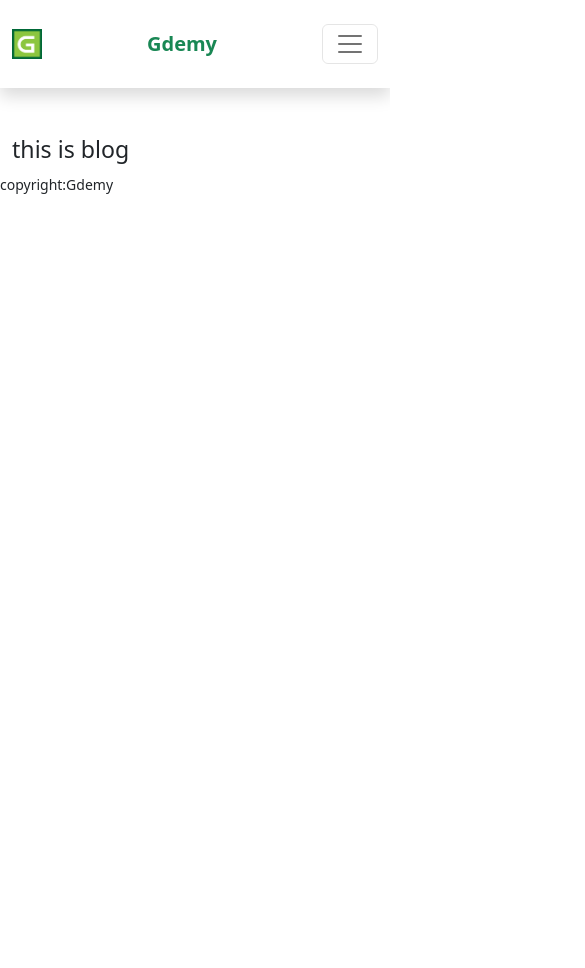
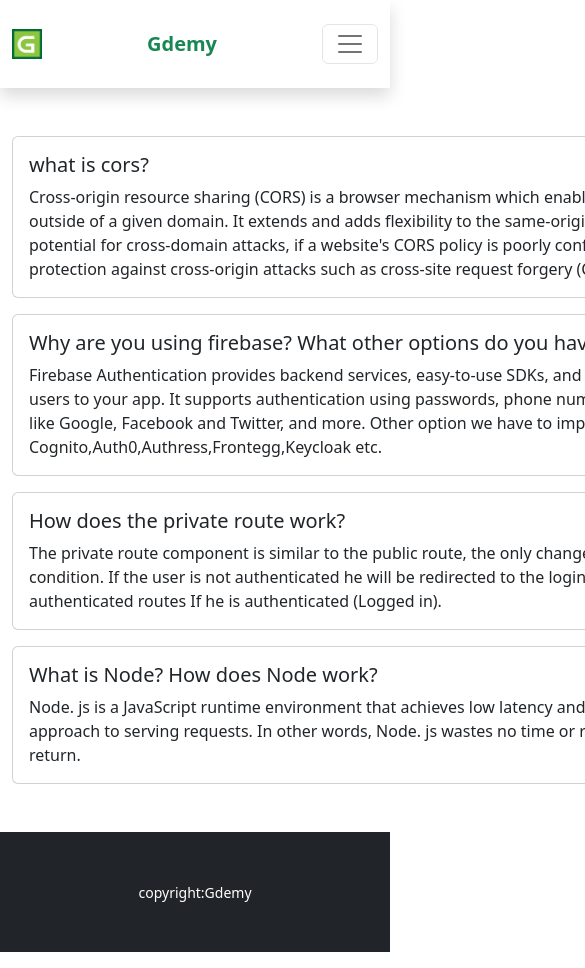
Before and after one commit to risaadodx/learning-platform-client-side, a React (Create React App) app: page /blog in a window 390 px wide. Shown: the top 968 px of the page, 585 px wide, since content can reach past the window. Before the commit the page ends 844 px from the top, so only its background shows below. Built offline with nearby package versions, Linux system fonts and the light colour scheme; no server answers.

Commit message:
rreact to pdf added

```diff
--- a/package.json
+++ b/package.json
@@ -3,6 +3,7 @@
   "version": "0.1.0",
   "private": true,
   "dependencies": {
+    "@react-pdf/renderer": "^3.0.0",
     "@testing-library/jest-dom": "^5.16.5",
     "@testing-library/react": "^13.4.0",
     "@testing-library/user-event": "^13.5.0",
@@ -14,6 +15,7 @@
     "react-icons": "^4.6.0",
     "react-router-dom": "^6.4.2",
     "react-scripts": "5.0.1",
+    "react-to-pdf": "0.0.14",
     "web-vitals": "^2.1.4"
   },
   "scripts": {
--- /dev/null
+++ b/src/Checkout/Checkout.js
@@ -0,0 +1,12 @@
+import React from "react";
+import { Link, useLoaderData } from "react-router-dom";
+
+const Checkout = () => {
+  return (
+    <div>
+      <h2>Checkout page</h2>
+    </div>
+  );
+};
+
+export default Checkout;
--- a/src/Contexts/AuthProvider/AuthProvider.js
+++ b/src/Contexts/AuthProvider/AuthProvider.js
@@ -15,31 +15,44 @@ const auth = getAuth(app);
 
 const AuthProvider = ({ children }) => {
   const [user, setUser] = useState(null);
+  const [loading, setLoading] = useState(true);
 
   const providerLogin = (provider) => {
+    setLoading(true);
     return signInWithPopup(auth, provider);
   };
 
   const createUser = (email, password) => {
+    setLoading(true);
     return createUserWithEmailAndPassword(auth, email, password);
   };
 
   const signIn = (email, password) => {
+    setLoading(true);
     return signInWithEmailAndPassword(auth, email, password);
   };
 
   const logOut = () => {
+    setLoading(true);
     return signOut(auth);
   };
   useEffect(() => {
     const unsubscribe = onAuthStateChanged(auth, (currentUser) => {
       setUser(currentUser);
+      setLoading(false);
     });
     return () => {
       unsubscribe();
     };
   }, []);
-  const authInfo = { user, providerLogin, logOut, createUser, signIn };
+  const authInfo = {
+    user,
+    loading,
+    providerLogin,
+    logOut,
+    createUser,
+    signIn,
+  };
   return (
     <AuthContext.Provider value={authInfo}>{children}</AuthContext.Provider>
   );
--- a/src/Pages/Blog/Blog.js
+++ b/src/Pages/Blog/Blog.js
@@ -1,9 +1,63 @@
 import React from "react";
+import Card from "react-bootstrap/Card";
 
 const Blog = () => {
   return (
     <div>
-      <h3>this is blog</h3>
+      <Card className="mx-auto mb-3" style={{ width: "58rem" }}>
+        <Card.Body>
+          <Card.Title>what is cors?</Card.Title>
+          <Card.Text>
+            Cross-origin resource sharing (CORS) is a browser mechanism which
+            enables controlled access to resources located outside of a given
+            domain. It extends and adds flexibility to the same-origin policy
+            (SOP). However, it also provides potential for cross-domain attacks,
+            if a website's CORS policy is poorly configured and implemented.
+            CORS is not a protection against cross-origin attacks such as
+            cross-site request forgery (CSRF).
+          </Card.Text>
+        </Card.Body>
+      </Card>
+      <Card className="mx-auto mb-3" style={{ width: "58rem" }}>
+        <Card.Body>
+          <Card.Title>
+            Why are you using firebase? What other options do you have to
+            implement authentication?
+          </Card.Title>
+          <Card.Text>
+            Firebase Authentication provides backend services, easy-to-use SDKs,
+            and ready-made UI libraries to authenticate users to your app. It
+            supports authentication using passwords, phone numbers, popular
+            federated identity providers like Google, Facebook and Twitter, and
+            more. Other option we have to implement
+            authentication:OneLogin,Amazon
+            Cognito,Auth0,Authress,Frontegg,Keycloak etc.
+          </Card.Text>
+        </Card.Body>
+      </Card>
+      <Card className="mx-auto mb-3" style={{ width: "58rem" }}>
+        <Card.Body>
+          <Card.Title>How does the private route work?</Card.Title>
+          <Card.Text>
+            The private route component is similar to the public route, the only
+            change is that redirect URL and authenticate condition. If the user
+            is not authenticated he will be redirected to the login page and the
+            user can only access the authenticated routes If he is authenticated
+            (Logged in).
+          </Card.Text>
+        </Card.Body>
+      </Card>
+      <Card className="mx-auto mb-3" style={{ width: "58rem" }}>
+        <Card.Body>
+          <Card.Title> What is Node? How does Node work?</Card.Title>
+          <Card.Text>
+            Node. js is a JavaScript runtime environment that achieves low
+            latency and high throughput by taking a “non-blocking” approach to
+            serving requests. In other words, Node. js wastes no time or
+            resources on waiting for I/O requests to return.
+          </Card.Text>
+        </Card.Body>
+      </Card>
     </div>
   );
 };
--- a/src/Pages/Course/Course.js
+++ b/src/Pages/Course/Course.js
@@ -1,7 +1,11 @@
 import React from "react";
-import { useLoaderData } from "react-router-dom";
+import { Link, useLoaderData } from "react-router-dom";
 import Card from "react-bootstrap/Card";
 import { FaStar } from "react-icons/fa";
+import { Button } from "react-bootstrap";
+import Pdf from "react-to-pdf";
+
+const ref = React.createRef();
 
 const Course = () => {
   const course = useLoaderData();
@@ -16,7 +20,13 @@ const Course = () => {
     duration,
   } = course;
   return (
-    <Card>
+    <div>
+      <div className="d-flex justify-content-end mb-4">
+        <Pdf targetRef={ref} filename="code-example.pdf">
+          {({ toPdf }) => <Button onClick={toPdf}>Download Pdf</Button>}
+        </Pdf>
+      </div>
+      <Card ref={ref}>
         <Card.Img style={{ height: "550px" }} variant="top" src={image_url} />
 
         <Card.Body className="px-5">
@@ -44,8 +54,12 @@ const Course = () => {
               Course Duration: <span className="fs-5">{duration} hour</span>
             </h5>
           </div>
+          <Link className="d-flex justify-content-end mb-4" to="/checkout">
+            <Button>Get Premium Access</Button>
+          </Link>
         </Card.Body>
       </Card>
+    </div>
   );
 };
 
--- a/src/Pages/Login/Login/Login.js
+++ b/src/Pages/Login/Login/Login.js
@@ -5,11 +5,16 @@ import Form from "react-bootstrap/Form";
 import { AuthContext } from "../../../Contexts/AuthProvider/AuthProvider";
 import { GithubAuthProvider, GoogleAuthProvider } from "firebase/auth";
 import { FaGoogle, FaGithub } from "react-icons/fa";
-import { Link, useNavigate } from "react-router-dom";
+import { Link, useLocation, useNavigate } from "react-router-dom";
+import { useState } from "react";
 
 const Login = () => {
+  const [error, setError] = useState("");
   const { signIn } = useContext(AuthContext);
   const navigate = useNavigate();
+  const location = useLocation();
+
+  const from = location.state?.from?.pathname || "/";
 
   const handleSubmit = (event) => {
     event.preventDefault();
@@ -21,9 +26,13 @@ const Login = () => {
         const user = result.user;
         console.log(user);
         form.reset();
-        navigate("/courses");
+        setError("");
+        navigate(from, { replace: true });
       })
-      .catch((error) => console.error(error));
+      .catch((error) => {
+        console.error(error);
+        setError(error.message);
+      });
   };
 
   const { providerLogin } = useContext(AuthContext);
@@ -35,21 +44,23 @@ const Login = () => {
       .then((result) => {
         const user = result.user;
         console.log(user);
-        navigate("/courses");
+        navigate(from, { replace: true });
       })
-      .catch((error) => console.error(error));
+      .catch((error) => {
+        console.error(error);
+      });
   };
   const githubSignIn = () => {
     providerLogin(githubprovider)
       .then((result) => {
         const user = result.user;
         console.log(user);
-        navigate("/courses");
+        navigate(from, { replace: true });
       })
       .catch((error) => console.log(error));
   };
   return (
-    <Form onSubmit={handleSubmit} className="mt-5">
+    <Form onSubmit={handleSubmit} className="mt-5 px-lg-5 mx-auto">
       <Form.Group className="mb-3" controlId="formBasicEmail">
         <Form.Label>Email address</Form.Label>
         <Form.Control
@@ -70,7 +81,7 @@ const Login = () => {
         />
       </Form.Group>
       <div className="mb-4">
-        <Form.Text className="text-danger">error massage</Form.Text>
+        <Form.Text className="text-danger">{error}</Form.Text>
       </div>
       <div className="d-flex justify-content-between ">
         <div className="d-flex align-items-center">
--- a/src/Pages/Login/Register/Register.js
+++ b/src/Pages/Login/Register/Register.js
@@ -3,25 +3,33 @@ import { useContext } from "react";
 import Button from "react-bootstrap/Button";
 import Form from "react-bootstrap/Form";
 import { AuthContext } from "../../../Contexts/AuthProvider/AuthProvider";
+import { Link } from "react-router-dom";
+import { useState } from "react";
 
 const Register = () => {
+  const [error, setError] = useState("");
   const { createUser } = useContext(AuthContext);
 
   const handleSubmit = (event) => {
     event.preventDefault();
     const form = event.target;
-    const name = form.name.value;
+    const displayName = form.name.value;
+    const photoURL = form.photoURL.value;
     const email = form.email.value;
     const password = form.password.value;
-    console.log(name, email, password);
+    console.log(displayName, email, password);
 
     createUser(email, password)
       .then((result) => {
         const user = result.user;
         console.log(user);
+        setError("");
         form.reset();
       })
-      .catch((error) => console.log(error));
+      .catch((error) => {
+        console.log(error);
+        setError(error.message);
+      });
   };
 
   return (
@@ -32,6 +40,15 @@ const Register = () => {
           name="name"
           type="text"
           placeholder="Enter Name"
+          required
+        />
+      </Form.Group>
+      <Form.Group className="mb-3" controlId="formBasicPhotoURL">
+        <Form.Label>photoURL</Form.Label>
+        <Form.Control
+          name="photoURL"
+          type="text"
+          placeholder="Enter photoURL"
           required
         />
       </Form.Group>
@@ -55,11 +72,20 @@ const Register = () => {
         />
       </Form.Group>
       <div className="mb-4">
-        <Form.Text className="text-danger">error massage</Form.Text>
+        <Form.Text className="text-danger">{error}</Form.Text>
       </div>
-      <Button variant="primary" type="submit">
-        Register
-      </Button>
+      <div className="d-flex align-items-center">
+        <div className="me-3">
+          <Button className="px-5" variant="primary" type="submit">
+            Register
+          </Button>
+        </div>
+        <div>
+          <p>
+            Do you have a account? <Link to="/login">Log In</Link>
+          </p>
+        </div>
+      </div>
     </Form>
   );
 };
--- a/src/Pages/Shared/Footer/Footer.js
+++ b/src/Pages/Shared/Footer/Footer.js
@@ -2,8 +2,8 @@ import React from "react";
 
 const Footer = () => {
   return (
-    <div>
-      <p>
+    <div className="bg-dark mt-5 mb-0">
+      <p className="text-white py-5 text-center">
         <small>copyright:Gdemy</small>
       </p>
     </div>
@@ -11,4 +11,3 @@ const Footer = () => {
 };
 
 export default Footer;
-<h1>copyright:Gdemy</h1>;
--- /dev/null
+++ b/src/Routes/PrivateRoute.js
@@ -0,0 +1,21 @@
+import React from "react";
+import { useContext } from "react";
+import { Navigate, useLocation } from "react-router-dom";
+import { AuthContext } from "../Contexts/AuthProvider/AuthProvider";
+import Spinner from "react-bootstrap/Spinner";
+
+const PrivateRoute = ({ children }) => {
+  const { user, loading } = useContext(AuthContext);
+  const location = useLocation();
+
+  if (loading) {
+    return <Spinner animation="grow" />;
+  }
+
+  if (!user) {
+    return <Navigate to="/login" state={{ from: location }} replace></Navigate>;
+  }
+  return children;
+};
+
+export default PrivateRoute;
--- a/src/Routes/Routes.js
+++ b/src/Routes/Routes.js
@@ -9,6 +9,8 @@ import Login from "../Pages/Login/Login/Login";
 import Register from "../Pages/Login/Register/Register";
 import Category from "../Pages/Category/Category";
 import NotFound from "../Pages/404/NotFound";
+import Checkout from "../Checkout/Checkout";
+import PrivateRoute from "./PrivateRoute";
 
 export const routes = createBrowserRouter([
   {
@@ -46,6 +48,14 @@ export const routes = createBrowserRouter([
         element: <Faq></Faq>,
       },
       {
+        path: "/checkout",
+        element: (
+          <PrivateRoute>
+            <Checkout></Checkout>
+          </PrivateRoute>
+        ),
+      },
+      {
         path: "/login",
         element: <Login></Login>,
       },
--- a/src/firebase/firebase.confg.js
+++ b/src/firebase/firebase.confg.js
@@ -6,7 +6,7 @@ import { initializeApp } from "firebase/app";
 // Your web app's Firebase configuration
 const firebaseConfig = {
   apiKey: "AIzaSyBxb1_VvDA3rKEaiUUKV-6wA0AeVjnCxj4",
-  authDomain: "gdemy-learning-platform.firebaseapp.com",
+  authDomain: process.env.REACT_APP_authDomain,
   projectId: "gdemy-learning-platform",
   storageBucket: "gdemy-learning-platform.appspot.com",
   messagingSenderId: "444255441788",
```
Also changed, not shown: src/Pages/Shared/Header/Header.js (+22 -8 lines), 1 other file (tests, documents, lock files or other folders). Lines whose indentation alone changed are shown as unchanged.
